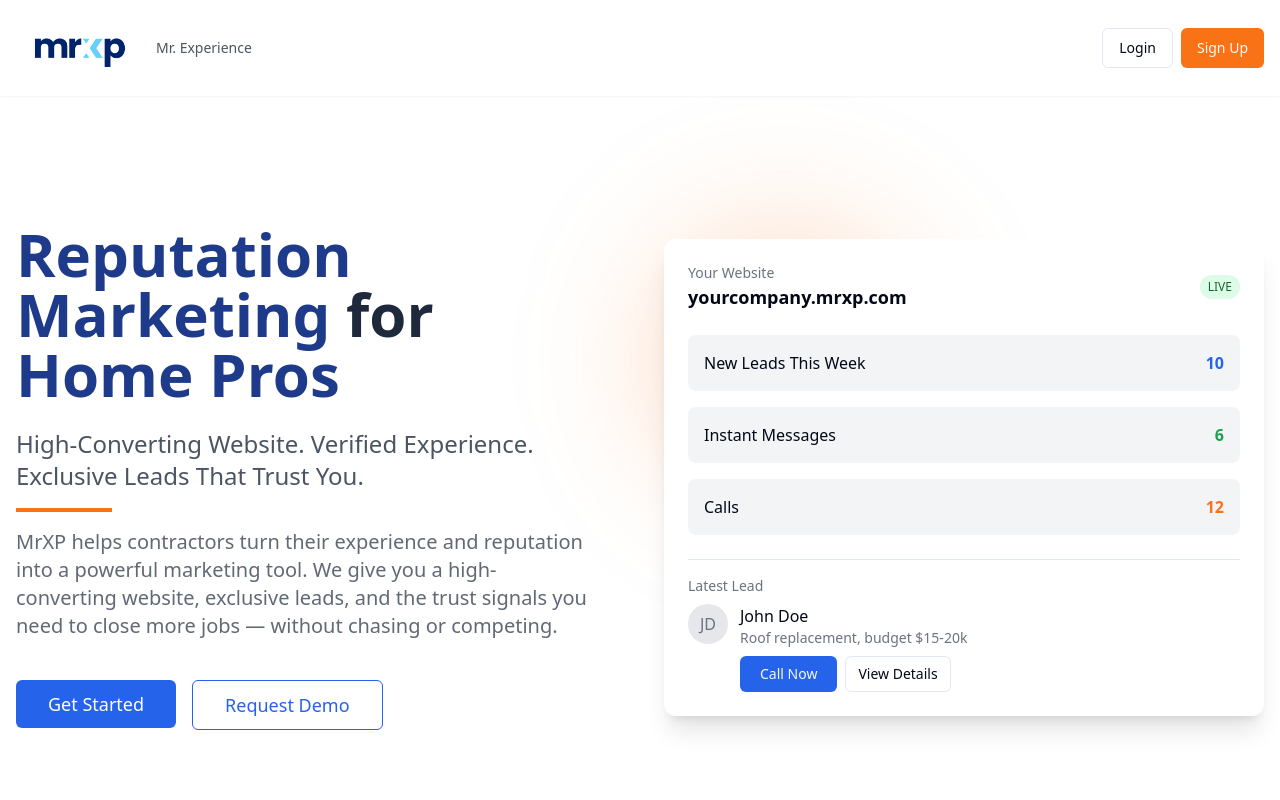
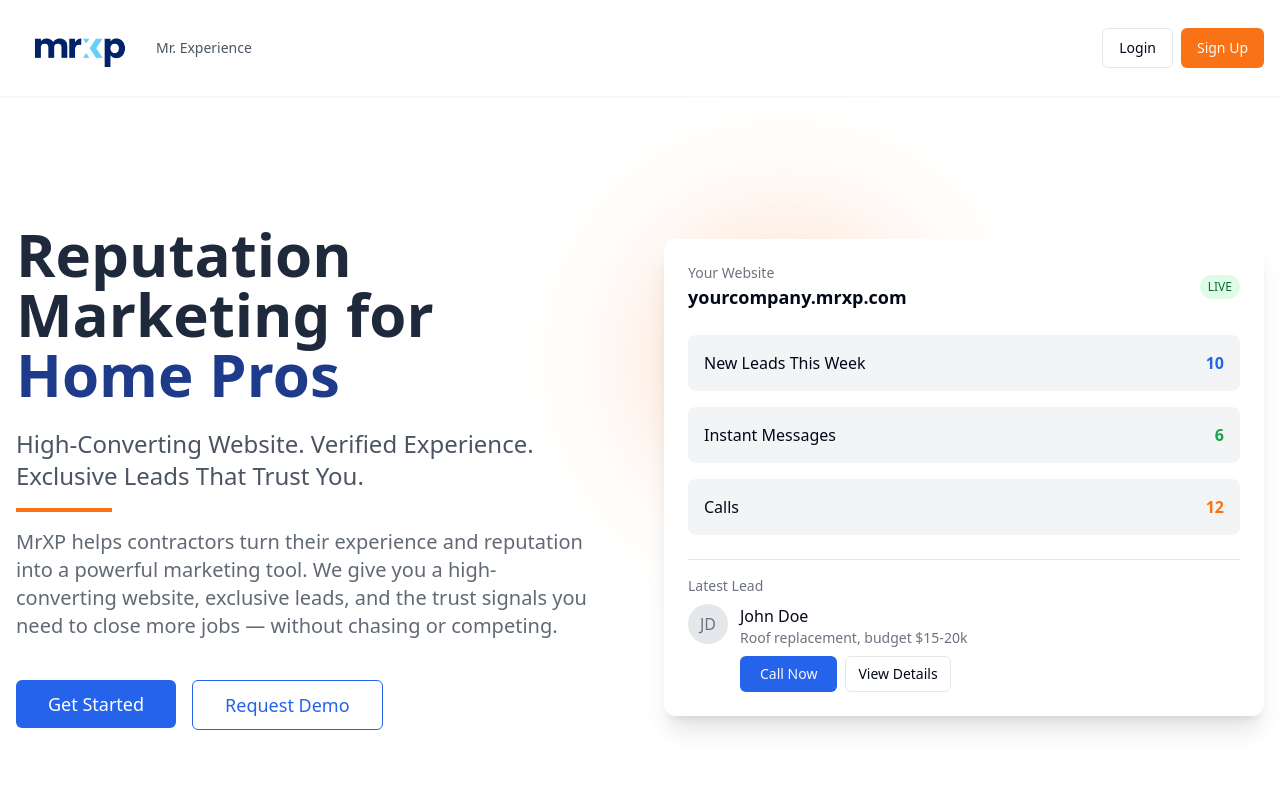
Before and after one commit to moemrxp/xp-lead-forge, a React (Vite) app: page / in a window 1280 px wide. Shown: the top 800 px of the page. Built offline with nearby package versions, Linux system fonts and the light colour scheme.

Commit message:
Fix: Make "Reputation Marketing" black
Change the color of "Reputation Marketing" to black in the hero headline.

```diff
--- a/src/components/home/Hero.tsx
+++ b/src/components/home/Hero.tsx
@@ -10,7 +10,7 @@ const Hero = () => {
         <div className="grid grid-cols-1 lg:grid-cols-2 gap-12 items-center">
           <div className="text-center lg:text-left space-y-6 animate-fade-up">
             <h1 className="text-4xl md:text-5xl lg:text-6xl font-bold text-mrxp-dark leading-tight">
-              <span className="text-blue-900">Reputation Marketing</span> for <span className="text-blue-900">Home Pros</span>
+              Reputation Marketing for <span className="text-blue-900">Home Pros</span>
             </h1>
 
             <div className="space-y-4">
@@ -63,7 +63,7 @@ const Hero = () => {
                   </div>
                   <div className="bg-gray-100 p-4 rounded-lg">
                     <div className="flex justify-between">
-                      <span className="font-medium">Instant Messages </span>
+                      <span className="font-medium">Instant Messages </span>
                       <span className="text-green-600 font-bold">6</span>
                     </div>
                   </div>
```
